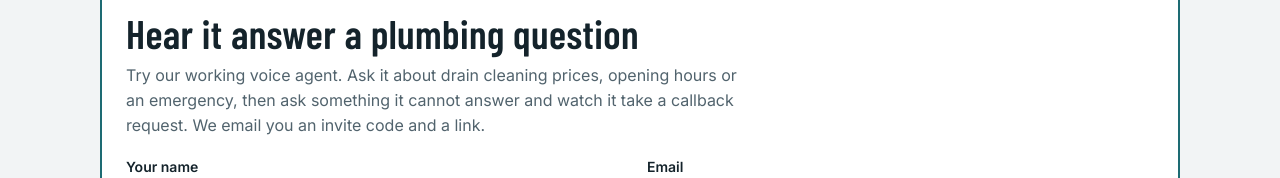
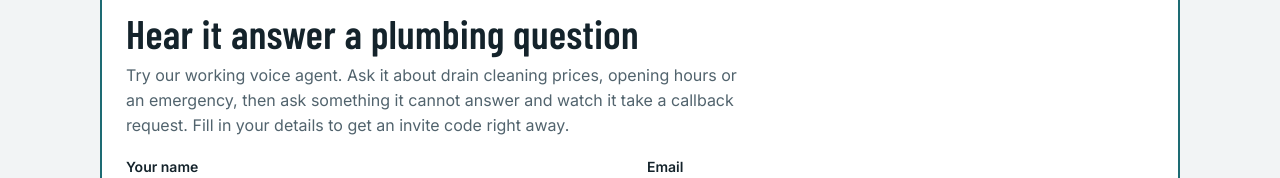
Before and after one commit to nirmk2007/plumber-roi-calculator, a plain HTML site: page index.html in a window 1280 px wide. Shown: the part 1588-1766 px from the top of the page. Drawn offline with nearby package versions, Linux system fonts and the light colour scheme.

Commit message:
Update lead text to say the invite code is shown right away
Co-Authored-By: Claude Sonnet 5.5 <noreply@anthropic.com>

```diff
--- a/index.html
+++ b/index.html
@@ -235,7 +235,7 @@
 
   <section class="card cta" id="demo" aria-labelledby="ct">
     <h2 id="ct">Hear it answer a plumbing question</h2>
-    <p class="lead">Try our working voice agent. Ask it about drain cleaning prices, opening hours or an emergency, then ask something it cannot answer and watch it take a callback request. We email you an invite code and a link.</p>
+    <p class="lead">Try our working voice agent. Ask it about drain cleaning prices, opening hours or an emergency, then ask something it cannot answer and watch it take a callback request. Fill in your details to get an invite code right away.</p>
 
     <form id="lead-form" novalidate>
       <div class="form-grid">
```
